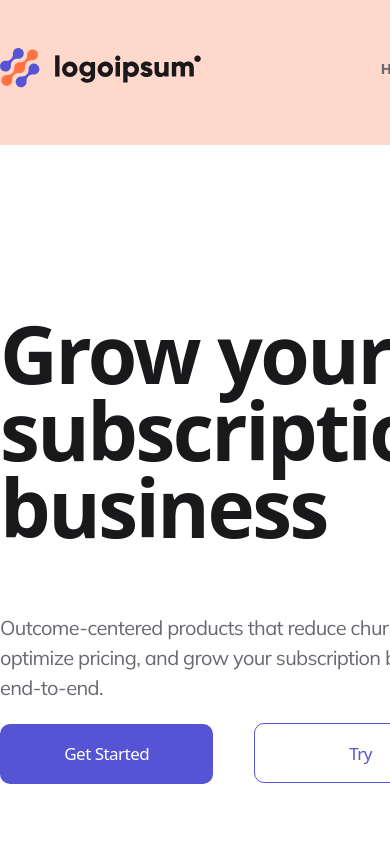
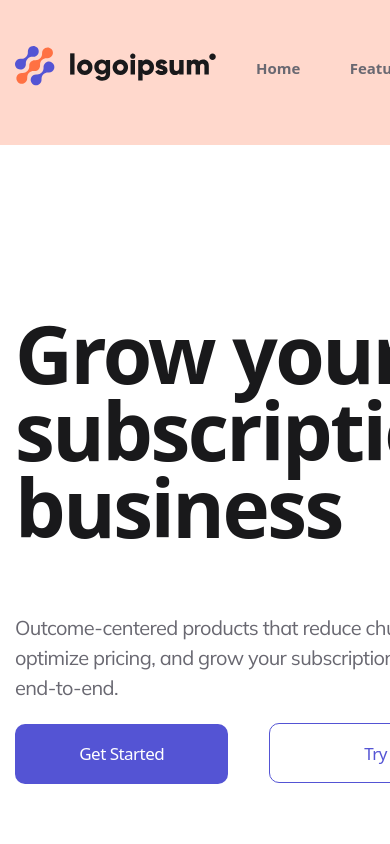
Before and after one commit to DenysPotapov/Byte, a plain HTML site: page index.html in a window 390 px wide. Shown: the top 844 px of the page. Drawn offline with nearby package versions, Linux system fonts and the light colour scheme.

Commit message:
Update style.css

```diff
--- a/styles/style.css
+++ b/styles/style.css
@@ -41,17 +41,27 @@ body {
 
 /* Common styles */
 .container {
-  width: 1077px;
-  margin-left: auto;
-  margin-right: auto;
+  max-width: 1100px;
+  margin: 0px auto;
+  padding: 0px 15px;
 }
 
-.logo {
-  width: 200.79px;
-  height: 39.22px;
+@media (max-width: 1100px) {
+  .container {
+    max-width: 970px;
+  }
 }
 
-.nav {
+@media (max-width: 992px) {
+  .container {
+    max-width: 750px;
+  }
+}
+
+@media (max-width: 762px) {
+  .container {
+    max-width: none;
+  }
 }
 
 .list {
```
